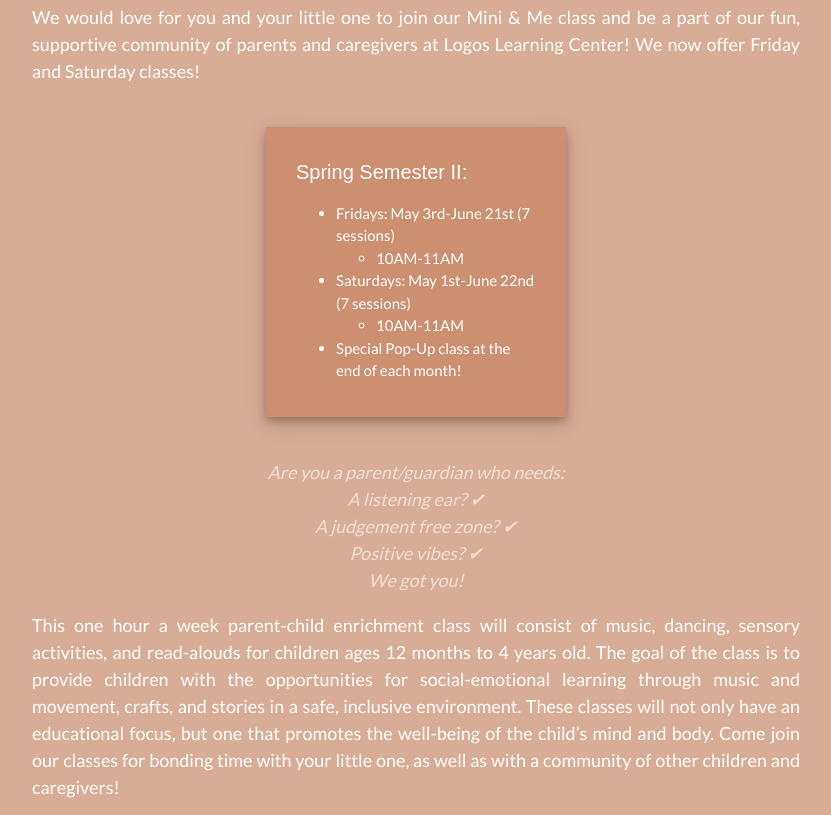
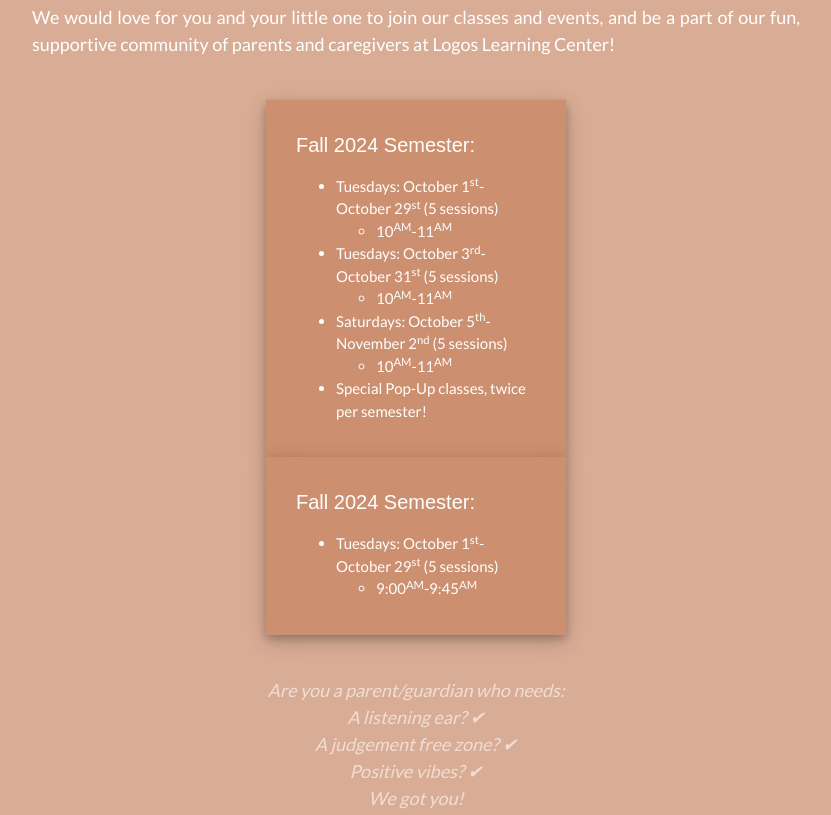
Before and after one commit to logoslearningcenter/logoslearningcenter.github.io, a plain HTML site: page index.html in a window 1280 px wide. Shown: the part 999-1814 px from the top of the page, without its empty margins (224-1055 px from the left). Drawn offline with Linux system fonts and the light colour scheme.

Commit message:
fall 2024 updates

```diff
--- a/index.html
+++ b/index.html
@@ -63,27 +63,41 @@
   <!-- The Band Section -->
   <div class="w3-container w3-content w3-center w3-padding-32" style="max-width:800px" id="band">
     <h2 class="w3-wide">Logos Learning Center</h2>
-    <p class="w3-justify">We would love for you and your little one to join our Mini & Me class and be a part of our fun, supportive community of parents and caregivers at Logos Learning Center! We now offer Friday and Saturday classes!</p>
+    <p class="w3-justify">We would love for you and your little one to join our classes and events, and be a part of our fun, supportive community of parents and caregivers at Logos Learning Center!</p>
     <div class="w3-container w3-content w3-center w3-padding-24" style="max-width:1200px" id="band">
       <div class="pricing-container" style="max-width:300px">
         <div class="pricing-content w3-left-align">
-          <h4 class="price1">Spring Semester II:</h4></sub></h4>
+          <h4 class="price1">Fall 2024 Semester:</h4></sub></h4>
           <ul>
-            <li>Fridays:  May 3rd-June 21st (7 sessions)</li>
+            <li>Tuesdays: October 1<sup>st</sup>-October 29<sup>st</sup> (5 sessions)</li>
               <ul>
-                <li>10AM-11AM</li>
+                <li>10<sup>AM</sup>-11<sup>AM</sup></li>
               </ul>
-            <li>Saturdays: May 1st-June 22nd (7 sessions)</li>
+            <li>Tuesdays: October 3<sup>rd</sup>-October 31<sup>st</sup> (5 sessions)</li>
               <ul>
-                <li>10AM-11AM</li>
+                <li>10<sup>AM</sup>-11<sup>AM</sup></li>
               </ul>
-            <li>Special Pop-Up class at the end of each month!</li>
+            <li>Saturdays: October 5<sup>th</sup>-November 2<sup>nd</sup> (5 sessions)</li>
+              <ul>
+                <li>10<sup>AM</sup>-11<sup>AM</sup></li>
+              </ul>
+            <li>Special Pop-Up classes, twice per semester!</li>
+          </ul>
+        </div>
+      </div>
+      <div class="pricing-container" style="max-width:300px">
+        <div class="pricing-content w3-left-align">
+          <h4 class="price1">Fall 2024 Semester:</h4></sub></h4>
+          <ul>
+            <li>Tuesdays: October 1<sup>st</sup>-October 29<sup>st</sup> (5 sessions)</li>
+              <ul>
+                <li>9:00<sup>AM</sup>-9:45<sup>AM</sup></li>
+              </ul>
           </ul>
         </div>
       </div>
     </div>
     <p class="w3-opacity"><i>Are you a parent/guardian who needs:<br>A listening ear? &#10004;<br>A judgement free zone? &#10004;<br>Positive vibes? &#10004;<br>We got you!</i></p>
-    <p class="w3-justify">This one hour a week parent-child enrichment class will consist of music, dancing, sensory activities, and read-alouds for children ages 12 months to 4 years old. The goal of the class is to provide children with the opportunities for social-emotional learning through music and movement, crafts, and stories in a safe, inclusive environment. These classes will not only have an educational focus, but one that promotes the well-being of the child’s mind and body. Come join our classes for bonding time with your little one, as well as with a community of other children and caregivers!</p>
   </div>
 
   <!-- The Contact Section -->
```
Also changed, not shown: curriculum.html (+2 -0 lines).
